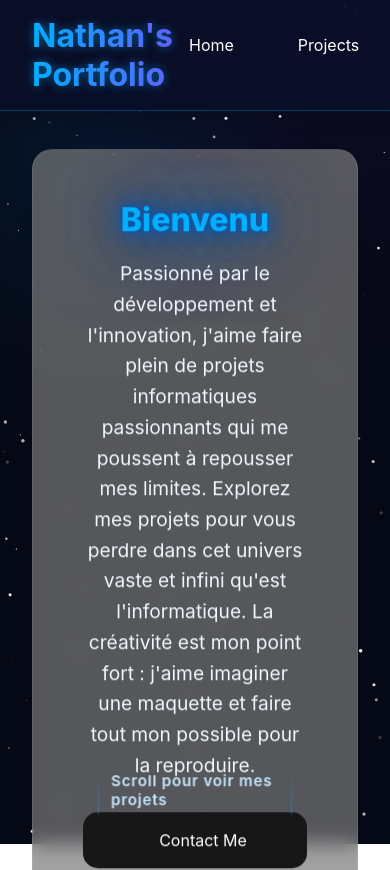
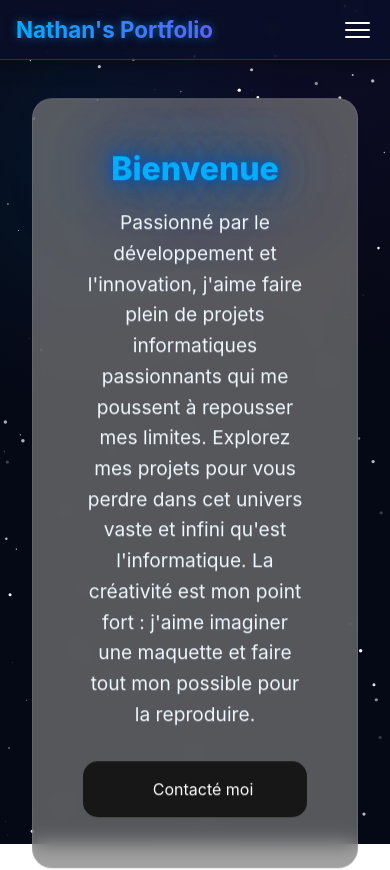
Before and after one commit to NATHANxSCARED/Portfolio, a React (Create React App) app in the folder front/: page / in a window 390 px wide. Shown: the top 870 px of the page. Built offline with nearby package versions, Linux system fonts and the light colour scheme.

Commit message:
update css

```diff
--- a/front/public/index.html
+++ b/front/public/index.html
@@ -8,7 +8,6 @@
       name="description"
       content="Web site created using create-react-app"
     />
-    <link rel="apple-touch-icon" href="%PUBLIC_URL%/logo192.png" />
     <!--
       manifest.json provides metadata used when your web app is installed on a
       user's mobile device or desktop. See https://developers.google.com/web/fundamentals/web-app-manifest/
--- a/front/src/App.scss
+++ b/front/src/App.scss
@@ -108,6 +108,17 @@ body::-webkit-scrollbar {
   pointer-events: none;
 }
 
+@media (max-width: 768px) {
+  .scroll-cue {
+    padding-top: 55rem;
+    font-size: 0.85rem;
+    gap: 10px;
+  }
+  .cue-label{
+    text-align: center;
+  }
+}
+
 .cue-line,
 .cue-line2 {
   display: inline-block;
--- a/front/src/components/Header.jsx
+++ b/front/src/components/Header.jsx
@@ -1,20 +1,40 @@
-import React from "react"
+import React, { useState } from "react"
 import "./css/header.scss"
 
 function Header() {
+  const [menuOpen, setMenuOpen] = useState(false);
+
   return (
     <header className="header" data-aos="fade-right" data-aos-duration="1500">
       <div className="header-content">
         <h1 className="title">Nathan's Portfolio</h1>
-        <nav className="nav">
+
+        {/* Bouton hamburger — visible uniquement sur mobile */}
+        <button
+          className={`hamburger ${menuOpen ? "open" : ""}`}
+          onClick={() => setMenuOpen(!menuOpen)}
+          aria-label="Toggle menu"
+          aria-expanded={menuOpen}
+          aria-controls="mobile-navigation"
+        >
+          <span />
+          <span />
+          <span />
+        </button>
+
+        <nav
+          id="mobile-navigation"
+          className={`nav ${menuOpen ? "nav--open" : ""}`}
+        >
           <ul>
-            <li><a href="#home" className="nav-link">Home</a></li>
-            <li><a href="#projects" className="nav-link">Projects</a></li>
-            <li><a href="#contact" className="nav-link">Contact me</a></li>
+            <li><a href="#home"     className="nav-link" onClick={() => setMenuOpen(false)}>Home</a></li>
+            <li><a href="#projects" className="nav-link" onClick={() => setMenuOpen(false)}>Projects</a></li>
+            <li><a href="#contact"  className="nav-link" onClick={() => setMenuOpen(false)}>Contact me</a></li>
           </ul>
         </nav>
       </div>
     </header>
   );
 }
+
 export default Header;
--- a/front/src/components/css/header.scss
+++ b/front/src/components/css/header.scss
@@ -6,7 +6,9 @@ $text-color: #ffffff;
   background: rgba(10, 14, 41, 0.8);
   backdrop-filter: blur(10px);
   padding: 1rem 0;
-  position: relative;
+  position: sticky;
+  top: 0;
+  z-index: 1000;
   width: 100%;
   border-bottom: 1px solid rgba($neon-blue, 0.3);
   box-shadow: 0 6px 18px rgba(0, 0, 0, 0.25);
@@ -34,7 +36,6 @@ $text-color: #ffffff;
   gap: 2rem;
   margin: 0;
   padding: 0;
-
 }
 
 .nav-link {
@@ -42,9 +43,7 @@ $text-color: #ffffff;
   text-decoration: none;
   padding: 0.5rem 1rem;
   border-radius: 20px;
-  transition:all 0.5s ease-in-out;
-
-  // transition: all 1s ease;
+  transition: all 0.5s ease-in-out;
 
   &:hover {
     text-shadow: 0 0 10px rgba($neon-blue, 0.5);
@@ -52,3 +51,68 @@ $text-color: #ffffff;
     color: $neon-blue;
   }
 }
+
+// ─── Hamburger ───────────────────────────────────────────
+.hamburger {
+  display: none;
+  flex-direction: column;
+  justify-content: center;
+  gap: 5px;
+  background: none;
+  border: none;
+  cursor: pointer;
+  padding: 4px;
+
+  span {
+    display: block;
+    width: 25px;
+    height: 2px;
+    background: $text-color;
+    border-radius: 2px;
+    transition: all 0.3s ease;
+  }
+
+  &.open span:nth-child(1) { transform: translateY(7px) rotate(45deg); }
+  &.open span:nth-child(2) { opacity: 0; }
+  &.open span:nth-child(3) { transform: translateY(-7px) rotate(-45deg); }
+}
+
+// ─── Mobile ──────────────────────────────────────────────
+@media (max-width: 768px) {
+  .header-content {
+    flex-wrap: wrap;
+    gap: 0.8rem;
+    padding: 0 1rem;
+  }
+
+  .title {
+    font-size: 1.4rem;
+  }
+
+  .hamburger {
+    display: flex;
+    margin-left: auto;
+  }
+
+  .nav {
+    display: none;
+    position: static;
+    width: 100%;
+    background: rgba(10, 14, 41, 0.97);
+    backdrop-filter: blur(10px);
+    border-bottom: 1px solid rgba($neon-blue, 0.3);
+    box-shadow: 0 6px 18px rgba(0, 0, 0, 0.25);
+    padding: 1rem 0;
+    border-radius: 12px;
+
+    ul {
+      flex-direction: column;
+      align-items: center;
+      gap: 0.5rem;
+    }
+
+    &--open {
+      display: flex;
+    }
+  }
+}
--- a/front/src/components/star.jsx
+++ b/front/src/components/star.jsx
@@ -19,7 +19,7 @@ export default function StarField({ count = 180 }) {
     const stars = Array.from({ length: count }, () => ({
       x: Math.random(),
       y: Math.random(),
-      r: Math.random() * 1.6 + 0.2,          // rayon 0.2 → 1.8px
+      r: Math.random() * 1.6 + 0.2,
       alpha: Math.random() * 0.7 + 0.3,       // opacité de base
       speed: Math.random() * 0.008 + 0.002,   // vitesse de scintillement
       phase: Math.random() * Math.PI * 2,     // phase décalée
--- a/front/src/page/Home.jsx
+++ b/front/src/page/Home.jsx
@@ -13,7 +13,7 @@ function Home() {
       <main className="main" id="home">
         <div className="card">
           <div className="card-content">
-            <h2 className="card-title">Bienvenu</h2>
+            <h2 className="card-title">Bienvenue</h2>
             <p>
               Passionné par le développement et l'innovation, j'aime faire plein de projets
               informatiques passionnants qui me poussent à repousser mes limites. Explorez mes
@@ -24,7 +24,7 @@ function Home() {
 
             <div className="Btn">
               <a className="contact-btn" href="#contact-form">
-                Contact Me
+                Contacté moi
               </a>
             </div>
           </div>
@@ -33,7 +33,7 @@ function Home() {
           <div className="scroll-cue">
             <span className="cue-line" aria-hidden="true" />
             <a className="cue-label" href="#projects">
-              Scroll pour voir mes projets
+              Descend pour voir mes projects
             </a>
             <span className="cue-line cue-line2" aria-hidden="true" />
 
--- a/front/src/page/css/Contact.scss
+++ b/front/src/page/css/Contact.scss
@@ -147,7 +147,7 @@ h1 {
   background: $panel-gradient;
   border: 1px solid rgba($neon-purple, 0.35);
   border-radius: 22px;
-  padding: 2.4rem 2rem;
+  padding: 2rem 2rem;
   box-shadow: $border-glow;
   backdrop-filter: blur(12px);
   color: $text-color;
@@ -169,23 +169,26 @@ label {
   input,
   textarea {
     margin-top: 0.5rem;
+    display: block;
     width: 100%;
+    box-sizing: border-box;
     background: linear-gradient(180deg, rgba(255, 255, 255, 0.06), rgba(255, 255, 255, 0.03));
     border: 1px solid rgba($neon-blue, 0.4);
     color: white;
     padding-top: 1rem;
     padding-bottom: 1rem;
     border-radius: 12px;
+    padding-left: 1rem;
     outline: none;
     transition: border-color 0.2s ease, box-shadow 0.2s ease;
 
     &:focus {
       border-color: $neon-blue;
       box-shadow: 0 0 0 3px rgba($neon-blue, 0.25), 0 10px 25px rgba($neon-blue, 0.2);
+
     }
 
     &::placeholder {
-      padding-left: 1rem;
       padding-bottom: 2rem;
       color: rgba($text-color, 0.5);
     }
```
